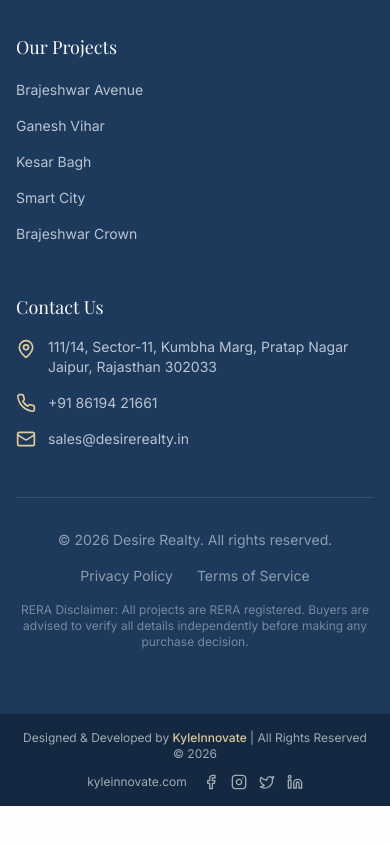
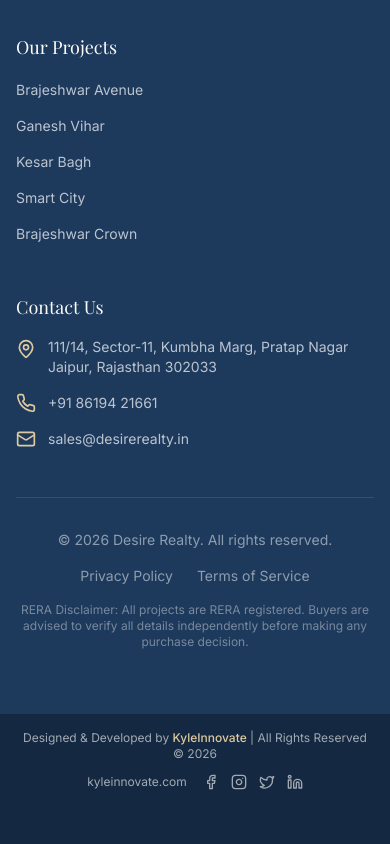
Before and after one commit to honeyakshat999/desire, a React (Vite) app: page / in a window 390 px wide. Shown: the part 9134-9978 px from the top of the page. Before the commit the page ends 9940 px from the top, so only its background shows below. Built offline with nearby package versions, Linux system fonts and the light colour scheme; no server answers; the HTML template or start-up script is replaced by a standard one.

Commit message:
updated the footer for mobile page

```diff
--- a/src/components/Footer.tsx
+++ b/src/components/Footer.tsx
@@ -193,8 +193,8 @@ const Footer = () => {
         </div>
       </div>
 
-      {/* Developer Credit Bar */}
-      <div className="bg-black/30 py-4 pb-[max(1rem,env(safe-area-inset-bottom))]">
+      {/* Developer Credit Bar - extra padding on mobile for sticky CTA */}
+      <div className="bg-black/30 py-4 pb-20 md:pb-4">
         <div className="container mx-auto px-4">
           <div className="flex flex-col md:flex-row justify-between items-center gap-3">
             <p className="text-white/60 text-xs text-center md:text-left">
```
